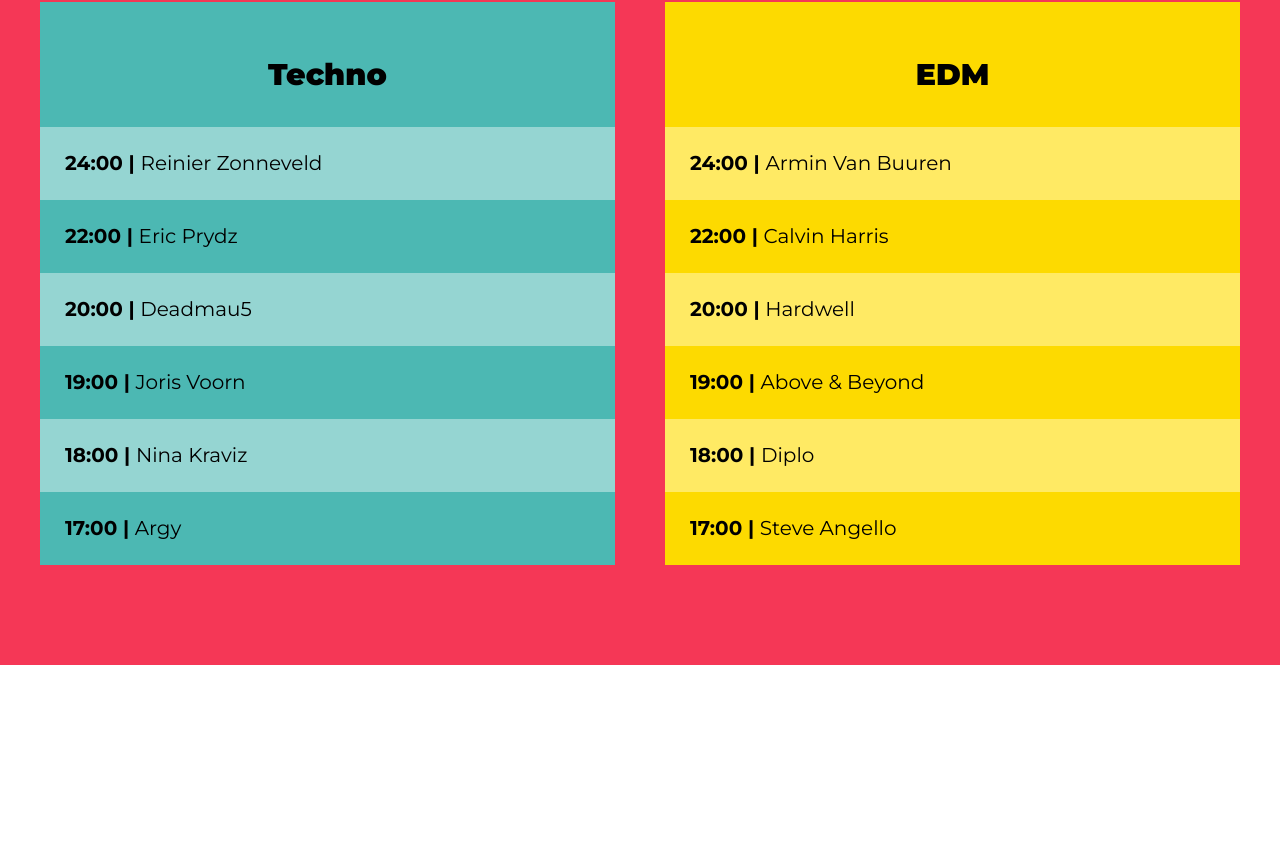
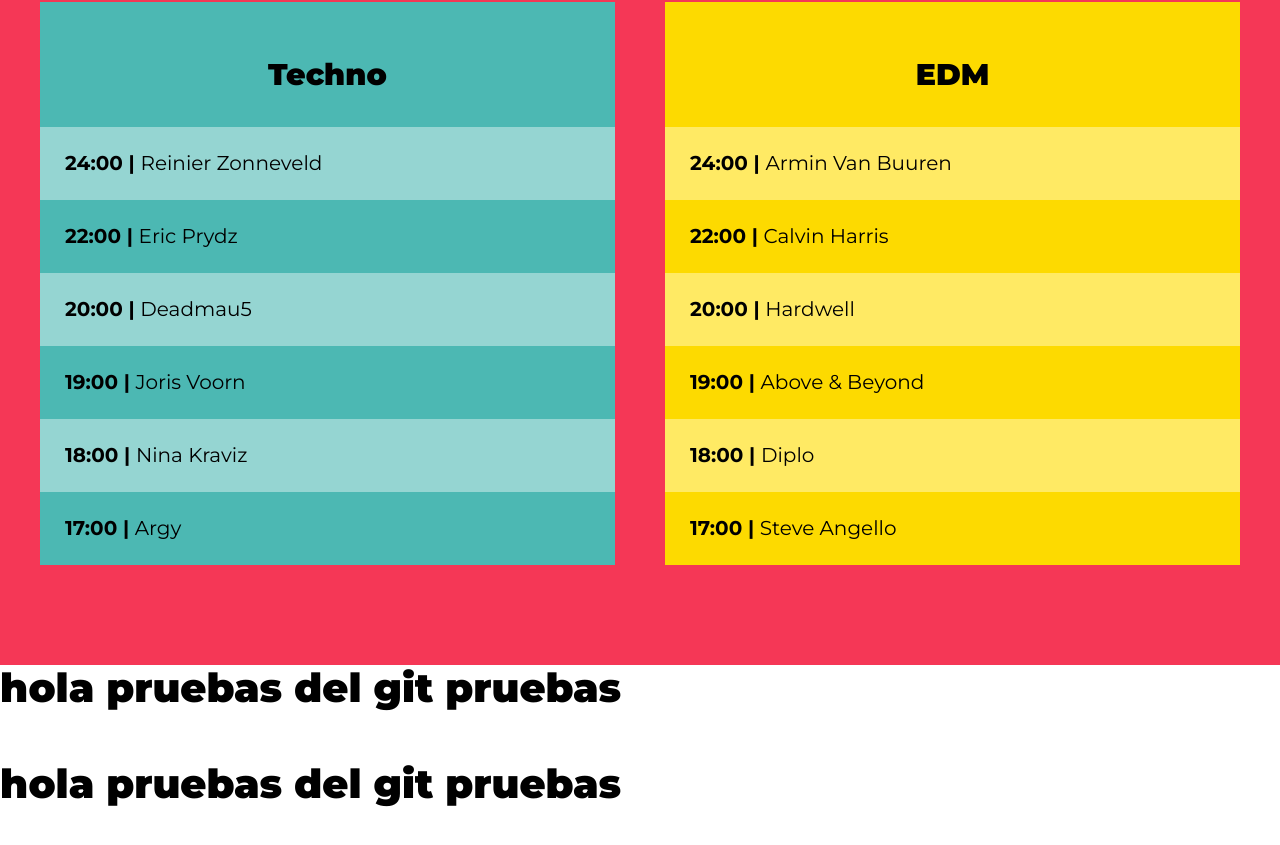
Before and after one commit to HugoAlexanderGomezAlvarez/prueba, a website: page index.html in a window 1280 px wide. Shown: the part 2269-3114 px from the top of the page. Before the commit the page ends 2934 px from the top, so only its background shows below. Drawn offline with Linux system fonts and the light colour scheme.

Commit message:
afectando el pie de pagina en el index

```diff
--- a/index.html
+++ b/index.html
@@ -176,6 +176,8 @@
     </div> <!--.escenarios-contenedor -->
 </section>
 
+<footer><h1>hola pruebas del git pruebas </h1>
+<footer><h1>hola pruebas del git pruebas </h1> </footer>
 
 </body>
 </html>
```
